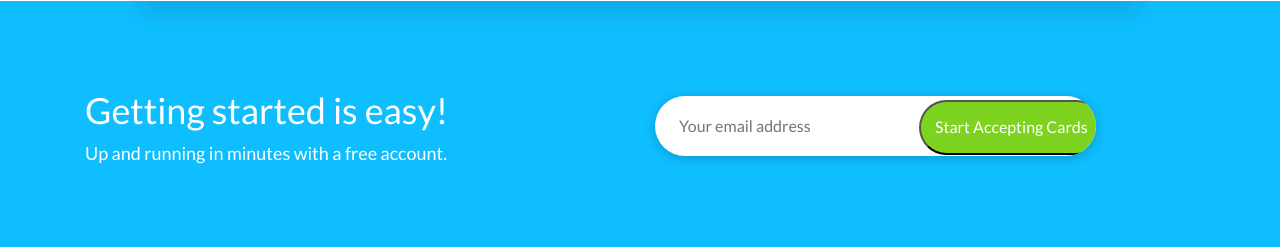
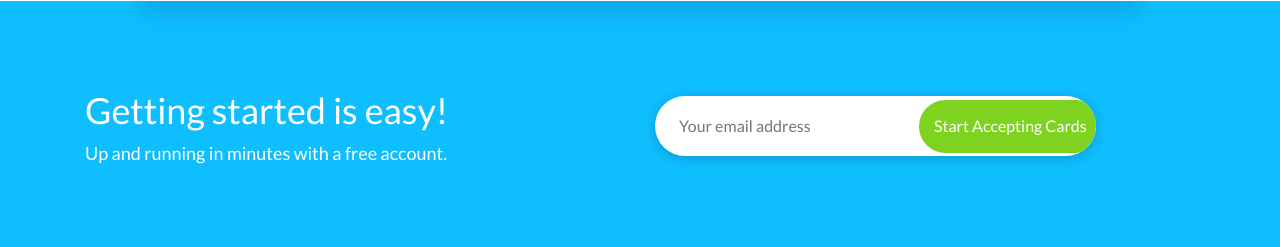
Before and after one commit to Matteobikk90/paylinko-landing-page, a PHP site: page /index.html in a window 1280 px wide. Shown: the part 5732-5979 px from the top of the page. Run offline with PHP 8.4, Linux system fonts and the light colour scheme; some libraries are stand-ins or nearby versions.

Commit message:
request card button with no shadow

```diff
--- a/css/style.css
+++ b/css/style.css
@@ -577,13 +577,14 @@ a, input, select, label {
 	border-radius: 444px;
 	color: #FFFFFF;
 	letter-spacing: 0;
-    padding: 14px;
+    padding: 15px;
     display: inline-block;
     outline: none;
     float: left;
     position: relative;
     left: 62px;
     font-size: 16px;
+    border: 0;
 }
 
 	.getting-started .row .col-lg-6 form input[type="submit"]:hover {
```
